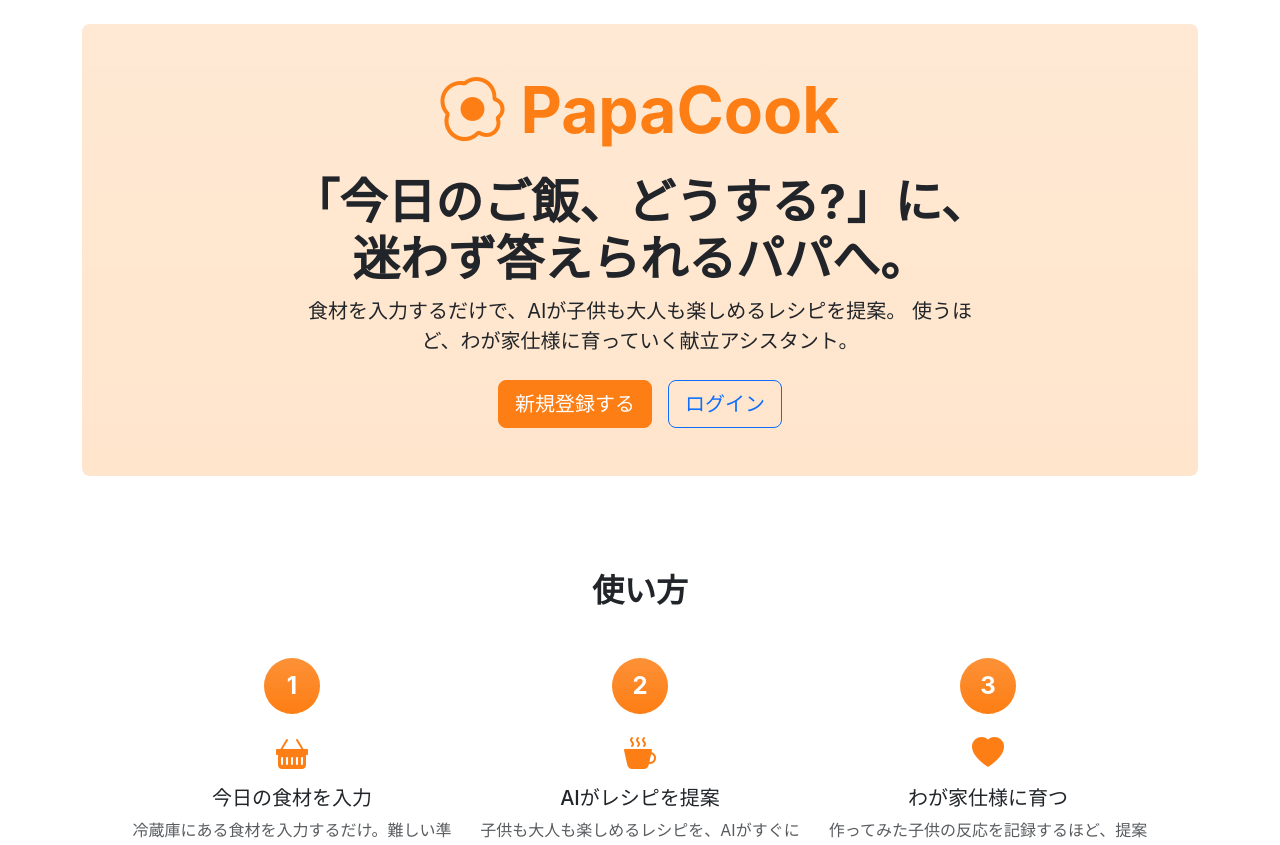
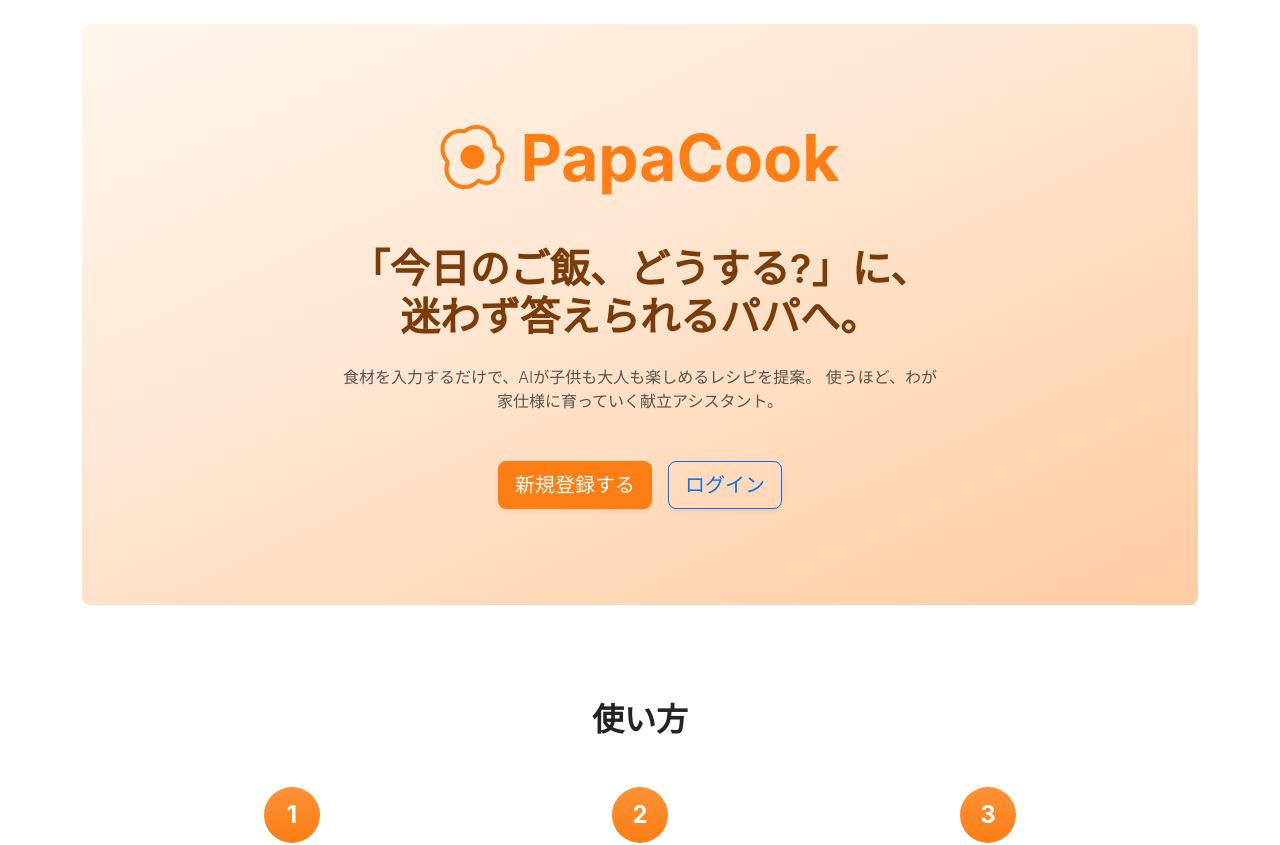
Before and after one commit to shigeo-hr/PapaCook, a Django app: page / in a window 1280 px wide. Shown: the part 50-895 px from the top of the page. Run offline with Django 5.2, Linux system fonts and the light colour scheme.

Commit message:
LPのheroセクションを調整して洗練された印象に
- hero専用の.hero-sectionクラスを追加し、上下パディングを拡大(PCで6rem)
- ロゴとキャッチコピーの間隔をmb-5に拡大
- 情報階層を明確化: ロゴ display-3 太字 / キャッチコピー display-6 やや細め /
  サブコピー fs-6 fw-light とメリハリを付与
- キャッチコピーの色を text-primary-emphasis(オレンジブラウン)に変更し世界観を統一
- CTAボタンに shadow-sm を追加して浮き上がりを表現
- 背景グラデーションを155度・4色ストップの滑らかなものに調整

Co-Authored-By: Claude Sonnet 5 <noreply@anthropic.com>
Claude-Session: https://claude.ai/code/session_01Ac6zT9YQamr7PaU6eBewKx

```diff
--- a/pages/templates/pages/landing.html
+++ b/pages/templates/pages/landing.html
@@ -3,22 +3,22 @@
 {% block title %}PapaCook | 今日のご飯、どうする?{% endblock %}
 
 {% block content %}
-    <div class="p-5 mb-5 bg-primary-subtle bg-gradient rounded-3 text-center">
-        <div class="d-flex align-items-center justify-content-center gap-3 mb-4 text-primary">
+    <div class="hero-section rounded-3 mb-5 text-center">
+        <div class="d-flex align-items-center justify-content-center gap-3 mb-5 text-primary">
             <i class="bi bi-egg-fried display-3"></i>
             <span class="display-3 fw-bold">PapaCook</span>
         </div>
-        <h1 class="display-5 fw-bold">
+        <h1 class="display-6 fw-semibold text-primary-emphasis mb-4">
             「今日のご飯、どうする?」に、<br class="d-none d-md-block">
             迷わず答えられるパパへ。
         </h1>
-        <p class="fs-5 col-lg-8 mx-auto mb-4">
+        <p class="fs-6 fw-light text-body-secondary col-lg-7 mx-auto mb-5">
             食材を入力するだけで、AIが子供も大人も楽しめるレシピを提案。
             使うほど、わが家仕様に育っていく献立アシスタント。
         </p>
         <div class="d-flex justify-content-center gap-3">
-            <a href="{% url 'accounts:signup' %}" class="btn btn-primary btn-lg">新規登録する</a>
-            <a href="{% url 'accounts:login' %}" class="btn btn-outline-primary btn-lg">ログイン</a>
+            <a href="{% url 'accounts:signup' %}" class="btn btn-primary btn-lg shadow-sm">新規登録する</a>
+            <a href="{% url 'accounts:login' %}" class="btn btn-outline-primary btn-lg shadow-sm">ログイン</a>
         </div>
     </div>
 
--- a/templates/base.html
+++ b/templates/base.html
@@ -61,6 +61,17 @@
             height: 3.5rem;
         }
 
+        .hero-section {
+            padding: 4rem 1.5rem;
+            background-image: linear-gradient(155deg, #fff6ec 0%, #ffe8d4 40%, #ffd9b8 72%, #ffcda3 100%);
+        }
+
+        @media (min-width: 768px) {
+            .hero-section {
+                padding: 6rem 3rem;
+            }
+        }
+
         .btn-primary {
             --bs-btn-bg: var(--bs-primary);
             --bs-btn-border-color: var(--bs-primary);
```
